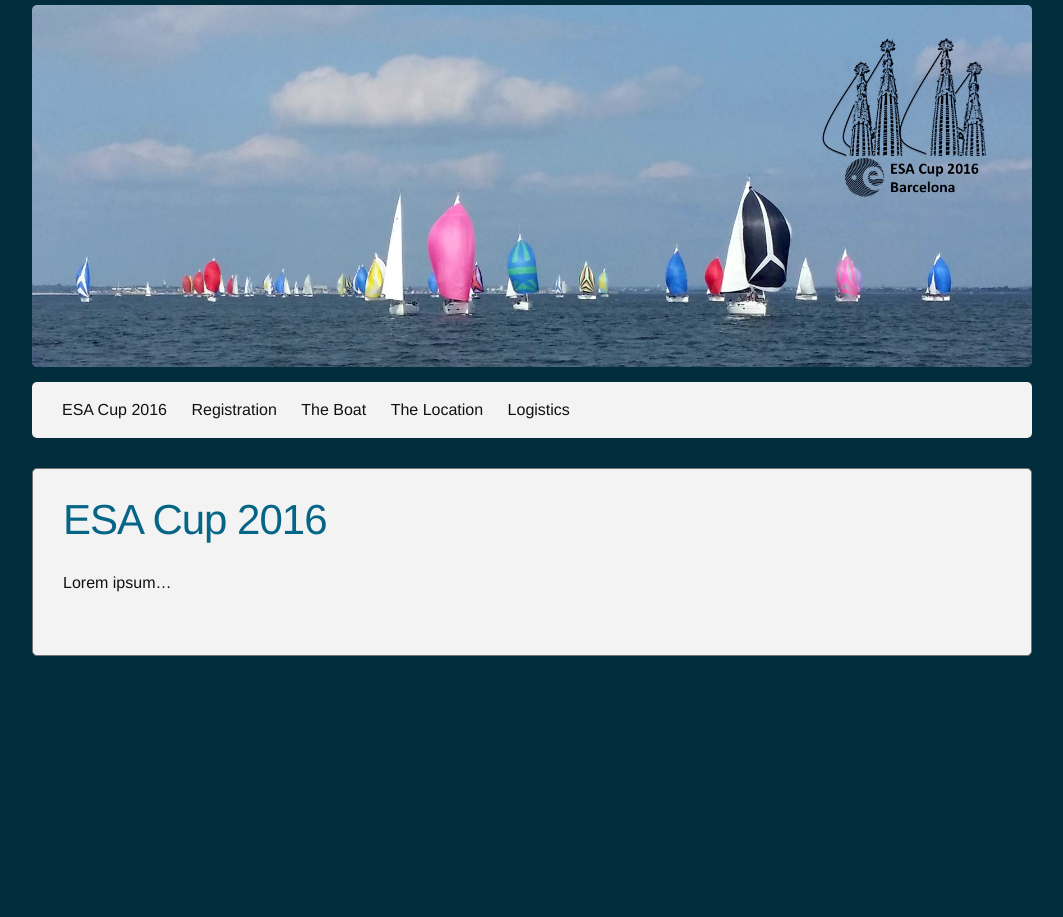
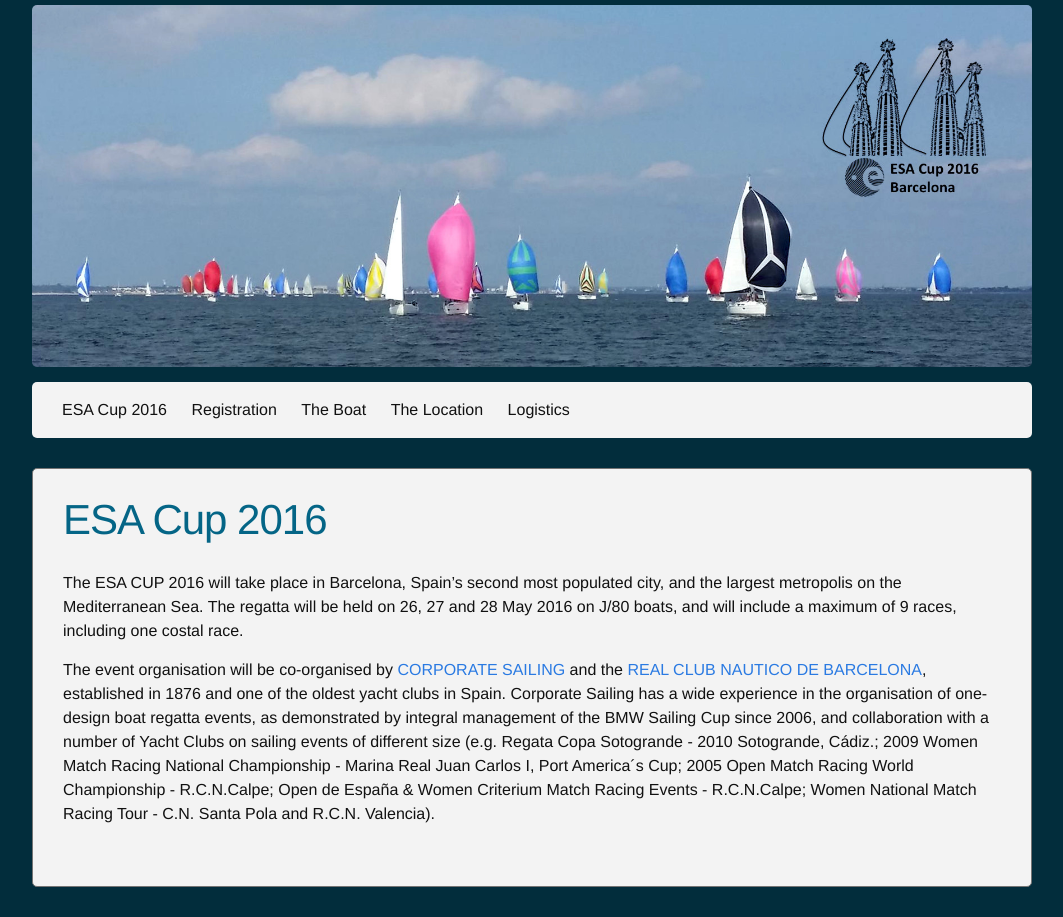
Before and after one commit to esacup2016/esacup2016.github.io, a Jekyll site: the page built from pages/esacup2016.md, in a window 1280 px wide. Shown: the whole page, without its empty margins (108-1171 px from the left). Built offline with Jekyll 4.4.1, drawn with Linux system fonts in a browser that asks for light colours.

Commit message:
Add overview

```diff
--- a/pages/esacup2016.md
+++ b/pages/esacup2016.md
@@ -5,4 +5,6 @@ permalink: /
 menu-rank: 1
 ---
 
-Lorem ipsum...
+The ESA CUP 2016 will take place in Barcelona, Spain's second most populated city, and the largest metropolis on the Mediterranean Sea. The regatta will be held on 26, 27 and 28 May 2016 on J/80 boats, and will include a maximum of 9 races, including one costal race.
+
+The event organisation will be co-organised by [CORPORATE SAILING](www.corporate-sailing.es) and the [REAL CLUB NAUTICO DE BARCELONA](http://www.rcnb.com/), established in 1876 and one of the oldest yacht clubs in Spain. Corporate Sailing has a wide experience in the organisation of one-design boat regatta events, as demonstrated by integral management of the BMW Sailing Cup since 2006, and collaboration with a number of Yacht Clubs on sailing events of different size (e.g. Regata Copa Sotogrande - 2010 Sotogrande, Cádiz.; 2009 Women Match Racing National Championship - Marina Real Juan Carlos I, Port America´s Cup; 2005 Open Match Racing World Championship - R.C.N.Calpe; Open de España & Women Criterium Match Racing Events - R.C.N.Calpe; Women National Match Racing Tour - C.N. Santa Pola and R.C.N. Valencia).
```
